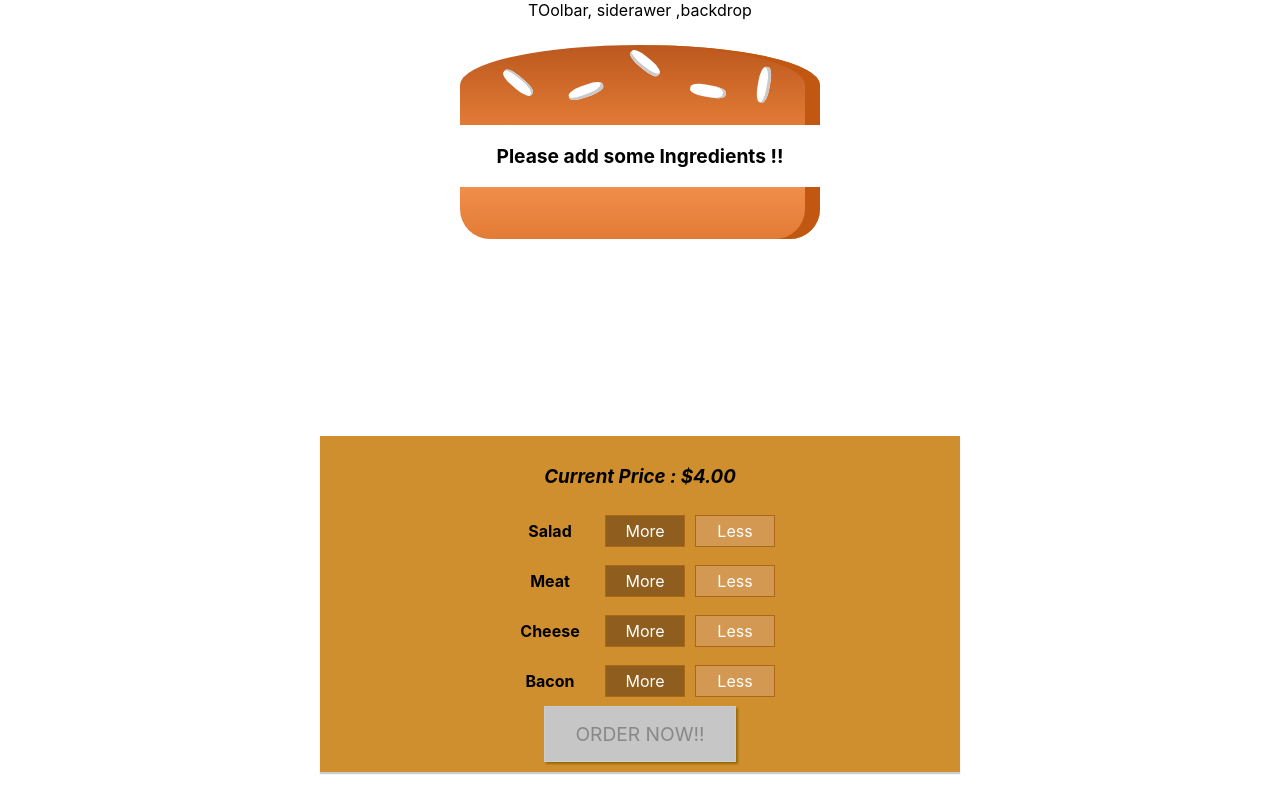
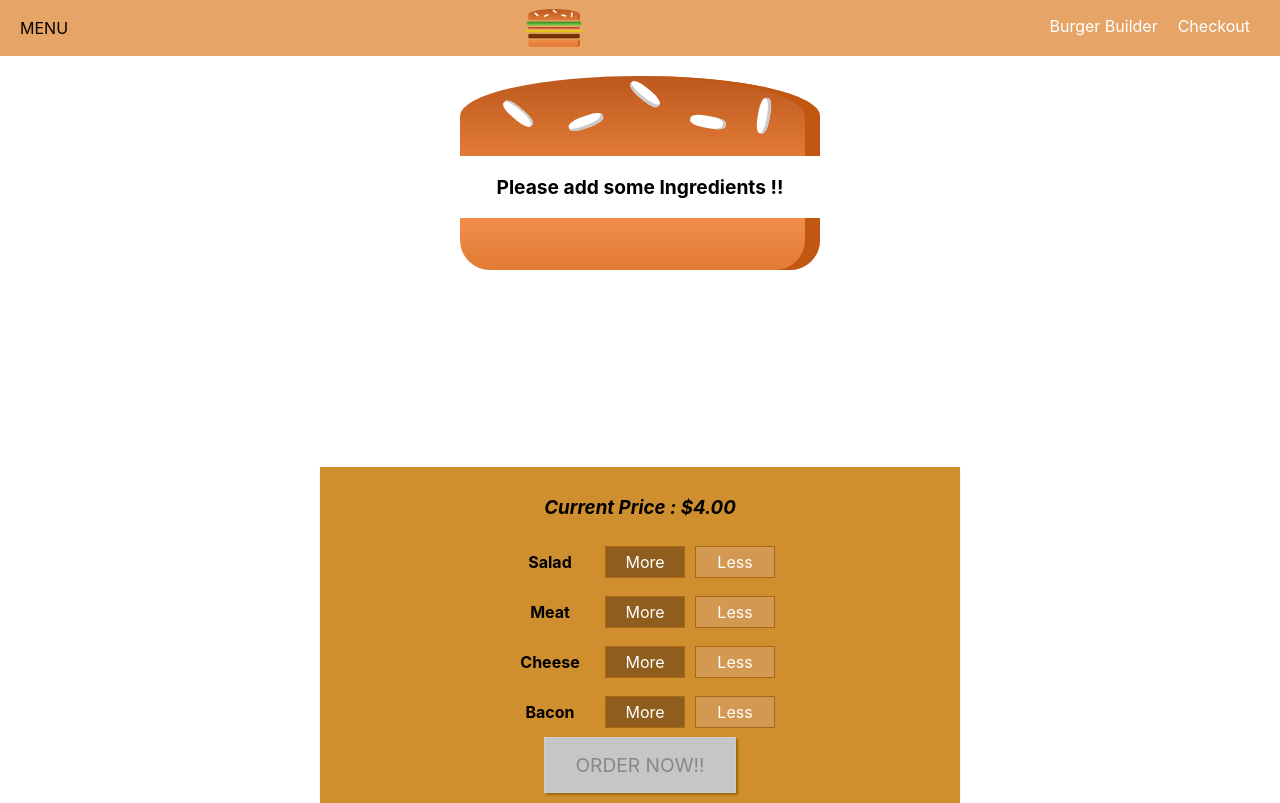
Before and after one commit to Abuu001/React-Burger-builder, a React (Create React App) app: page / in a window 1280 px wide. Built offline with nearby package versions, Linux system fonts and the light colour scheme.

Commit message:
improved te code

```diff
--- a/src/components/Burger/Burger.css
+++ b/src/components/Burger/Burger.css
@@ -1,6 +1,7 @@
  .Burger{
     width: 100%;
     margin: auto;
+    margin-top: 67px;
     height: 250px;
     overflow: scroll;
     text-align: center;
--- a/src/components/Burger/OrderSummery/OrderSummary.js
+++ b/src/components/Burger/OrderSummery/OrderSummary.js
@@ -18,9 +18,10 @@ const OrderSummary=(props)=>{
             <ul>
                 {ingredientSummary}
             </ul>
+            <p><strong>Total Price : ${props.price.toFixed(2)}</strong></p>
             <p>Continue to Checkout ? </p>
-            <Button btnType="Success" clicked={props.purchaseContinued}>Continue</Button>
-            <Button btnType="Danger" clicked={props.purchaseCancelled}>Cancel</Button>
+            <Button clicked={props.purchaseContinued}>Continue</Button>
+            <Button  clicked={props.purchaseCancelled}>Cancel</Button>
         </Aux>
     )
 }
--- a/src/components/Layout/Layout.js
+++ b/src/components/Layout/Layout.js
@@ -1,11 +1,12 @@
 import React from "react"
 import Aux from "../../hoc/Auxi"
 import  "./Layout.css"
+import ToolBar from  "../Navigation/ToolBar/ToolBar"
 
 const Layout=(props)=>{
     return(
         <Aux >
-            <div> TOolbar, siderawer ,backdrop</div>
+           <ToolBar />
             <main  className="Content">
                 {props.children}
             </main>
--- a/src/components/Navigation/ToolBar/ToolBar.js
+++ b/src/components/Navigation/ToolBar/ToolBar.js
@@ -1,12 +1,15 @@
 import React from "react"
 import "./ToolBar.css"
-
+import Logo from "../../Logo/Logo"
+import NavigationItems from  "../NavigationItems/NavigationItems"
 
 const ToolBar=props=>(
     <header className="ToolBar">
         <div>MENU</div>
-        <div>LOGO</div>
-        <nav>....</nav>
+        <Logo />
+        <nav>
+            <NavigationItems />
+        </nav>
     </header>
 )
 
--- a/src/components/UI/Button/Button.css
+++ b/src/components/UI/Button/Button.css
@@ -1,7 +1,7 @@
 .Button {
     background-color: transparent;
     border: none;
-    color: white;
+    color: #944317;
     outline: none;
     cursor: pointer;
     font: inherit;
@@ -14,11 +14,3 @@
     margin-left: 0;
     padding-left: 0;
 }
-
-.Success {
-    color: #5C9210;
-}
-
-.Danger {
-    color: #944317;
-}
--- a/src/components/UI/Button/Button.js
+++ b/src/components/UI/Button/Button.js
@@ -1,10 +1,10 @@
 import React from "react"
-import "./Button"
+import "./Button.css"
 
 const Button =(props)=>(
         <div>
             <button
-            className="Button"
+            className="Button "
             onClick={props.clicked}
             >{props.children}</button>
         </div>
--- a/src/components/UI/Modal/Modal.js
+++ b/src/components/UI/Modal/Modal.js
@@ -2,6 +2,8 @@ import React from "react"
 import "./Modal.css"
 import Aux from "../../../hoc/Auxi"
 import Backdrop from "../Backdrop/Backdrop"
+
+
 const Modal=(props)=>{
     return(
         <Aux>
--- a/src/containers/Burger Builder/BurgerBuilder.js
+++ b/src/containers/Burger Builder/BurgerBuilder.js
@@ -107,6 +107,7 @@ const INGREDIENT_PRICE={
                     ordered ={this.props.purchaseable}
                     purchaseCancelled={this.purchaseCancelHandler}
                     purchaseContinued={this.purchaseContinueHandler}
+                    price ={this.state.totalPrice}
                    />
                 </Modal>
                 <BuildControls
```
